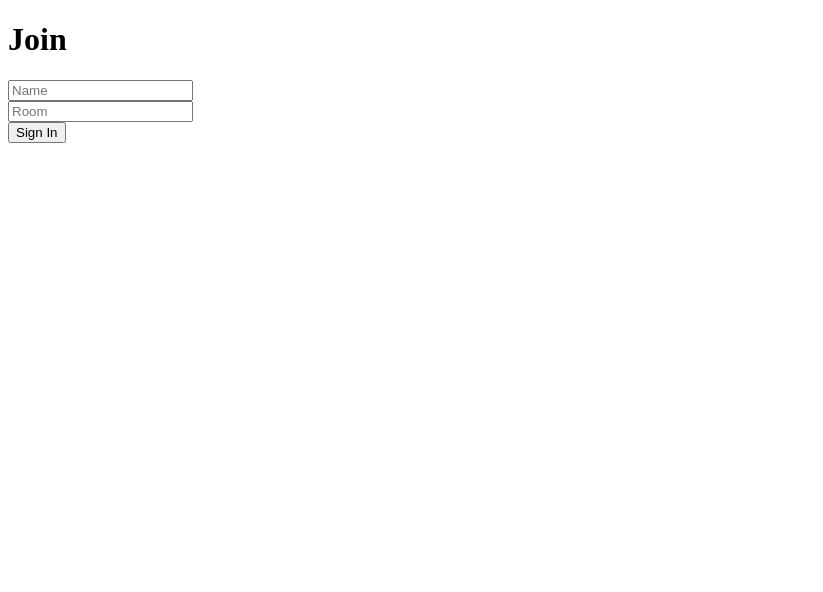
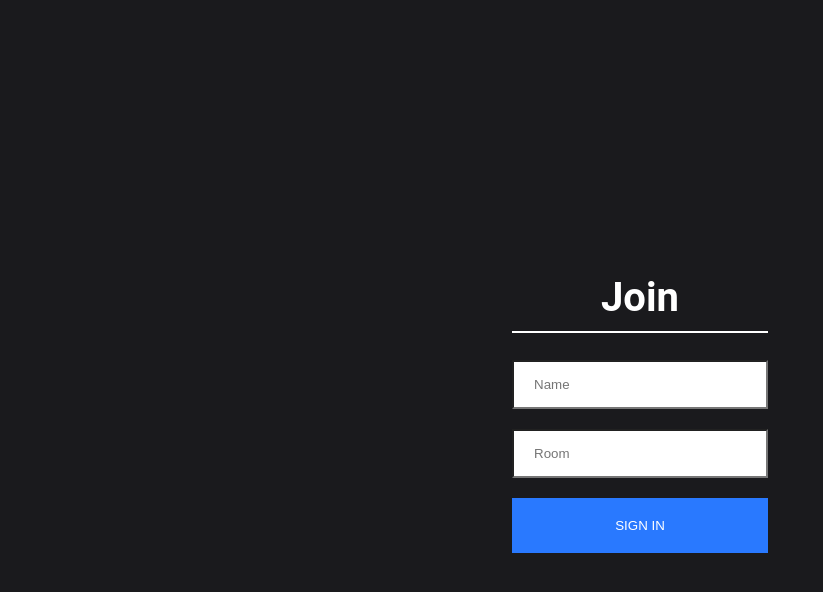
Before and after one commit to MateuszKozik/react-chat-app, a React (Create React App) app in the folder client/: page / in a window 1280 px wide. Shown: the top 592 px of the page, without its empty margins (0-823 px from the left). Built offline with nearby package versions, Linux system fonts and the light colour scheme.

Commit message:
Create style file to the join component

```diff
--- a/client/src/components/Join/Join.css
+++ b/client/src/components/Join/Join.css
@@ -0,0 +1,69 @@
+html,
+body {
+	font-family: "Roboto", sans-serif;
+	padding: 0;
+	margin: 0;
+}
+
+#root {
+	height: 100vh;
+}
+
+* {
+	box-sizing: border-box;
+}
+
+.joinOuterContainer {
+	display: flex;
+	justify-content: center;
+	text-align: center;
+	height: 100vh;
+	align-items: center;
+	background-color: #1a1a1d;
+}
+
+.joinInnerContainer {
+	width: 20%;
+}
+
+.joinInput {
+	border-radius: 0;
+	padding: 15px 20px;
+	width: 100%;
+}
+
+.heading {
+	color: #fff;
+	font-size: 2.5em;
+	padding-bottom: 10px;
+	border-bottom: 2px solid #fff;
+}
+
+.button {
+	color: #fff !important;
+	text-transform: uppercase;
+	background: #2979ff;
+	padding: 20px;
+	border-bottom: 5px;
+	display: inline-block;
+	border: none;
+	width: 100%;
+}
+
+.mt-20 {
+	margin-top: 20px;
+}
+
+@media (min-width: 320px) and (max-width: 480px) {
+	.joinOuterContainer {
+		height: 100%;
+	}
+
+	.joinInnerContainer {
+		width: 90%;
+	}
+}
+
+button:focus {
+	outline: 0;
+}
--- a/client/src/components/Join/Join.js
+++ b/client/src/components/Join/Join.js
@@ -1,5 +1,7 @@
 import React, { useState } from "react";
 import { Link } from "react-router-dom";
+
+import "./Join.css";
 
 const Join = () => {
 	const [name, setName] = useState("");
```
